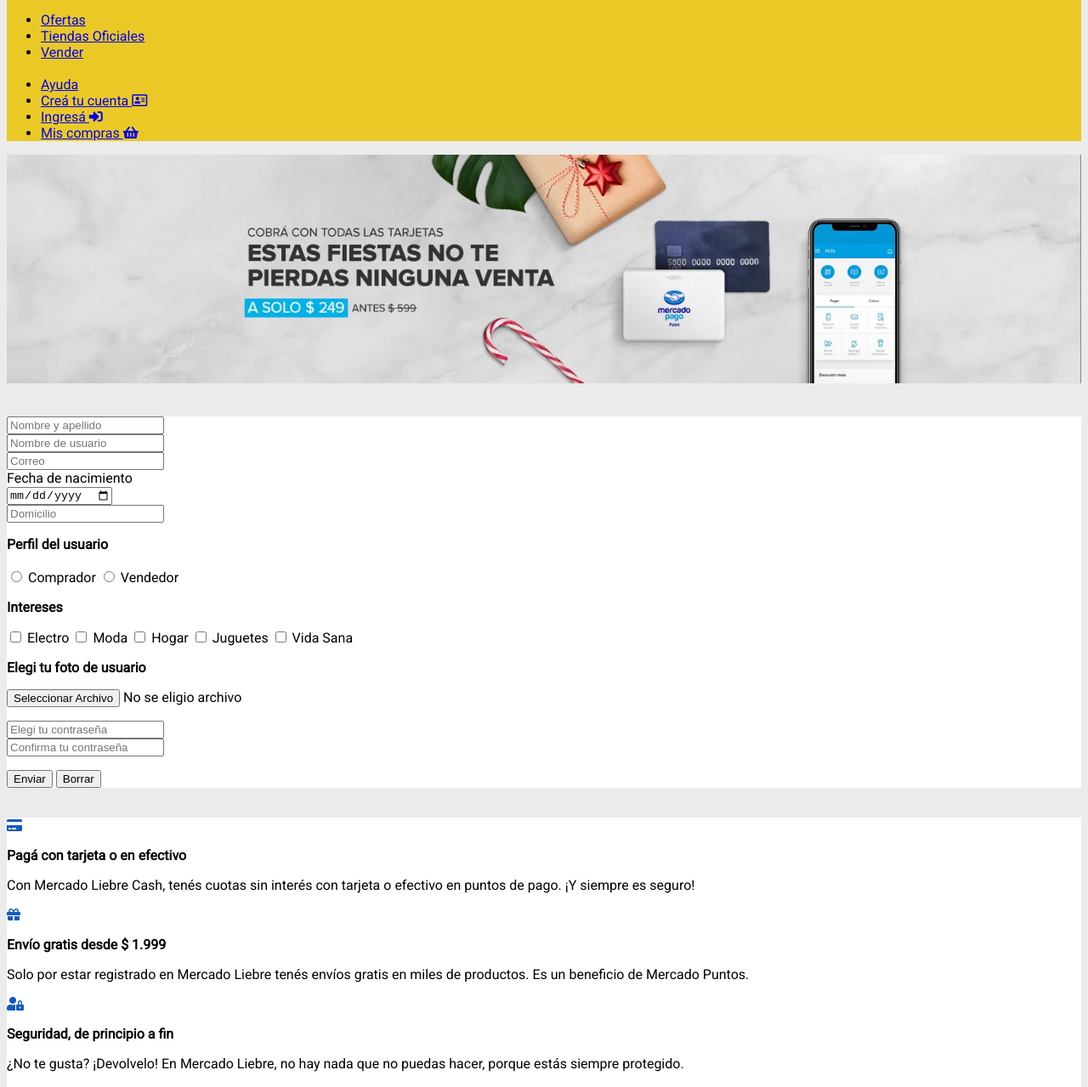
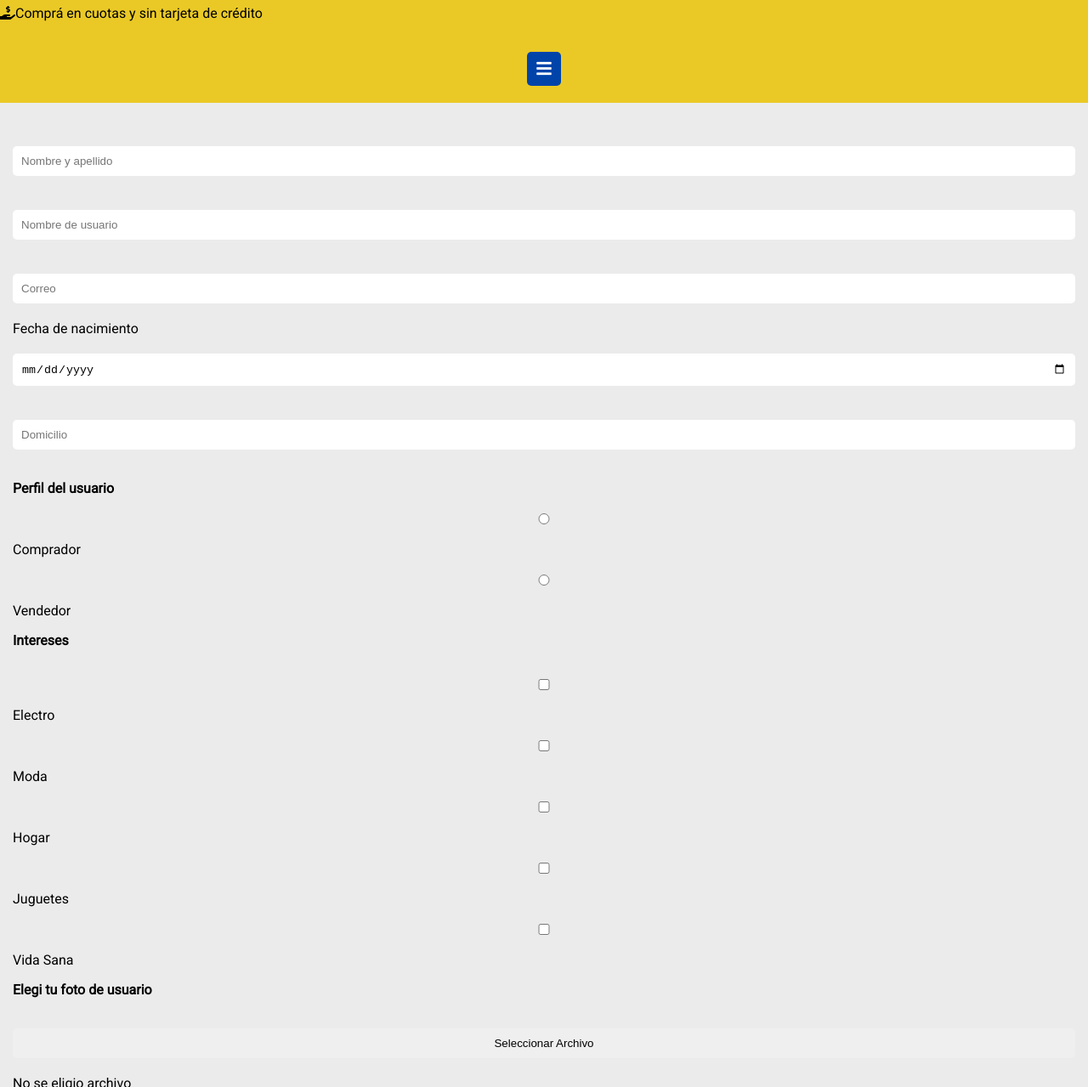
Before and after one commit to AG350/MeLiebre, a website: page views/register.html in a window 1280 px wide. Shown: the part 199-1478 px from the top of the page at 85% size. Drawn offline with Linux system fonts and the light colour scheme.

Commit message:
Corregido maquetado y estilos hasta M04C05

```diff
--- a/public/css/styles.css
+++ b/public/css/styles.css
@@ -1,34 +1,147 @@
+:root{
+    --amarillo: #EAC926;
+    --azul: #03264C;
+    --celeste: #1259c3;
+    --grisOscuro: #666;
+    --grisClaro: #ebebeb;
+    --verde: #39b54a;
+}
+*{
+    box-sizing: border-box;
+}
 body{
     font-family: 'Roboto', sans-serif;
-    background-color:  #ebebeb;
+    background-color:  var(--grisClaro);
+    margin: 0;
 };
+
+
+
 p{
     font-size: 12px;
-};
+}
+
 .titulares{
     font-size: 24px;
 }
+
 img{
     max-width: 100%;
     max-height: 100%
 }
-.colorCorporativo{
-    background-color: #EAC926;;
-}
-.precio{
 
-    font-size: 18px;
-}
-.camion{
-    color: #39b54a;;
-}
-.icFooter{
-    color: #1259c3;
-}
-.boxes{
-    background-color: white;
-
-}
 .logo{
     width: 50%;
 }
+
+.buscador{
+    width: 50%;
+    border-radius: .2rem;
+    border:none;
+}
+.colorCorporativo{
+    background-color: var(--amarillo);
+}
+
+nav{
+    display: none;
+}
+.div-ico{
+    text-align: center;
+}
+.minimized{
+    background: transparent;
+    border: none;
+    outline: none;
+}
+.btn-ic{
+    width: 40px;
+    height: 40px;
+    background-color: #0044AA;
+    color: white;
+    font-size: 20px;
+    padding: 10px;
+    border-radius: 5px;
+    margin-top: 20px;
+    margin-bottom: 20px;
+
+}
+.btn-ic:hover{
+    cursor: pointer;
+    background-color: #0022AA;
+}
+
+.banner{
+    display: block;
+}
+
+main{
+    padding: 15px;
+    align-items: center;
+}
+
+main .titulares{
+    margin-top: 20px;
+    margin-bottom: 20px;
+    width: 90%;
+    text-align: center;
+}
+
+.precio{
+    font-size: 18px;
+}
+.offerTitle{
+
+}
+
+.camion{
+    color: var(--verde);
+
+}
+
+.icFooter{
+    color: var(--celeste);
+}
+
+
+.boxes{
+    background-color: white;
+    margin: 0px 15px 20px;
+
+}
+
+.footerContainer{
+    margin: 20px 5%;
+}
+
+.footerArticle{
+    margin: 20px 0px 20px;
+}
+
+/* Estilos de Login*/
+.loginForm form input{
+    width: 100%;
+    padding: 10px;
+    margin: 20px 0px 20px;
+    border-radius: 5px;
+    border: 0px;
+}
+.loginForm form button{
+    color: white;
+    background-color: #0044AA;
+}
+
+.loginForm form button:hover{
+    background-color: #0022AA;
+}
+
+/*Estilos del registro*/
+
+.loginForm form button[type~="reset"]{
+    color: white;
+    background-color: #AA0044;
+}
+
+.loginForm form button[type~="reset"]:hover{
+    background-color: #CC1155;
+}
--- a/views/register.html
+++ b/views/register.html
@@ -13,14 +13,14 @@
     <header>
         <div class="colorCorporativo">
             <img class="logo" src="/images/logo-mercado-liebre.svg" alt="Logo del sitio">
-            <input placeholder="Buscar productos, marcas y más. " readonly>
-            <header><i class="fas fa-hand-holding-usd"></i>Comprá en cuotas y sin tarjeta de crédito</header>
+            <input class="buscador" placeholder="Buscar productos, marcas y más. " readonly>
+            <p><i class="fas fa-hand-holding-usd"></i>Comprá en cuotas y sin tarjeta de crédito </p>
             <nav class="colorCorporativo">
                 <ul>
                     <li> <a href="#">Ofertas</a> </li>
                     <li> <a href="#">Tiendas Oficiales</a> </li>
                     <li> <a href="#">Vender</a> </li>
-                    <br>
+
                     <li> <a href="#">Ayuda</a> </li>
                     <li> <a href="/register">Creá tu cuenta <i class="far fa-address-card"></i></a> </li>
                     <li> <a href="/login">Ingresá <i class="fas fa-sign-in-alt"></i></a></li>
@@ -28,38 +28,35 @@
                 </ul>
             </nav>
 
+            <div class="div-ico">
+                <i class="fas fa-bars btn-ic"></i>
+            </div>
         </div>
 
     </header>
-    <section>
-        <img src="/images/img-home-banner.jpg" alt="Banner" width="">
-    </section>
-    <br>
     <main>
-        <div class="boxes">
+        <div class="loginForm">
             <form action="" method="POST">
                 <p>
-                    <input type="text" name="nombre" placeholder="Nombre y apellido"><br>
-                    <input type="text" name="user" placeholder="Nombre de usuario"><br>
-                    <input type="email" name="email" placeholder="Correo"><br>
-                    <span>Fecha de nacimiento</span><br>
-                    <input type="date" name="fecNacimiento" ><br>
+                    <input type="text" name="nombre" placeholder="Nombre y apellido">
+                    <input type="text" name="user" placeholder="Nombre de usuario">
+                    <input type="email" name="email" placeholder="Correo">
+                    <span>Fecha de nacimiento</span>
+                    <input type="date" name="fecNacimiento" >
                     <input type="text" placeholder="Domicilio">
                 </p>
 
                 <p>
-                    <label for="mainActivity"><strong>Perfil del usuario</strong></label><br><br>
+                    <label for="mainActivity"><strong>Perfil del usuario</strong></label>
 
                     <input type="radio" name="mainActivity" id="mainActivityBuyer" value="buyer">
                     <label for="mainActivityBuyer">Comprador</label>
 
                     <input type="radio" name="mainActivity" id="mainActivityseller" value="seller">
                     <label for="mainActivityseller">Vendedor</label>
-                    <br>
-
                 </p>
                 <p>
-                    <p><label for="productCategory"><strong>Intereses</strong></label><br></p>
+                    <p><label for="productCategory"><strong>Intereses</strong></label></p>
                         <input type="checkbox" name="productCategories" id="productCategoriesElectro" value="electro">
                         <label for="productCategoriesElectro">Electro</label>
                         <input type="checkbox" name="productCategories" id="productCategoriesModa" value="moda">
@@ -72,13 +69,13 @@
                         <label for="productCategoriesHealt">Vida Sana</label>
                 </p>
                 <p>
-                    <p><label for="productCategory"><strong>Elegi tu foto de usuario</strong></label><br></p>
+                    <p><label for="productCategory"><strong>Elegi tu foto de usuario</strong></label></p>
                     <input type="button" value="Seleccionar Archivo">
                     <label for="">No se eligio archivo</label>
                 </p>
                 <p>
-                    <input type="password" name="password" placeholder="Elegi tu contraseña"><br>
-                    <input type="password" name="passwordConf" placeholder="Confirma tu contraseña"><br>
+                    <input type="password" name="password" placeholder="Elegi tu contraseña">
+                    <input type="password" name="passwordConf" placeholder="Confirma tu contraseña">
                 </p>
                 <p>
                     <button class="button button-submit" type="submit">Enviar</button>
@@ -88,9 +85,8 @@
             </form>
         </div>
     </main>
-    <br>
-    <footer class="boxes">
-        <article>
+    <footer class="footerContainer">
+        <article class="footerArticle">
             <i class="fas fa-credit-card icFooter"></i>
             <p>
                 <strong>Pagá con tarjeta o en efectivo</strong>
@@ -100,7 +96,7 @@
                 pago. ¡Y siempre es seguro!
             </p>
         </article>
-        <article>
+        <article class="footerArticle">
             <i class="fas fa-gift icFooter"></i>
             <p><strong>
                 Envío gratis desde $ 1.999
@@ -110,7 +106,7 @@
                 productos. Es un beneficio de Mercado Puntos.
             </p>
         </article>
-        <article>
+        <article class="footerArticle">
             <i class="fas fa-user-lock icFooter"></i>
             <p><strong>
                 Seguridad, de principio a fin
```
Also changed, not shown: views/index.html (+51 -20 lines), views/login.html (+10 -11 lines).
